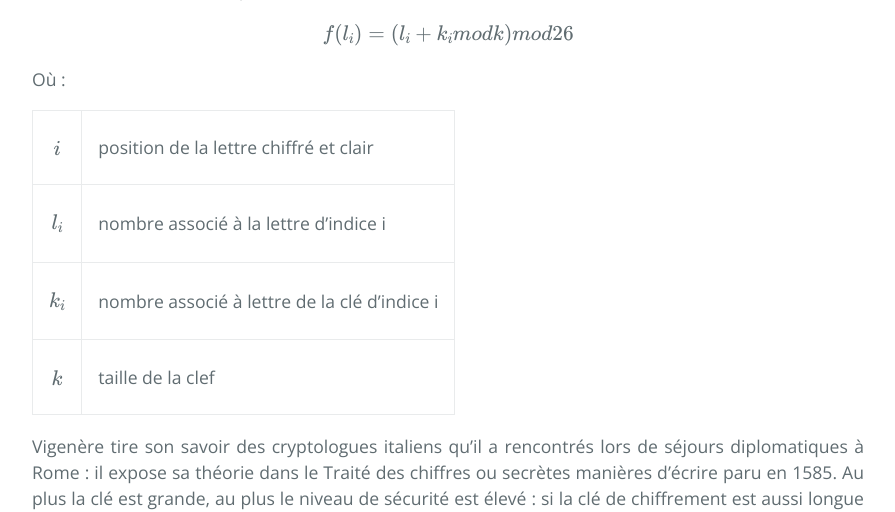
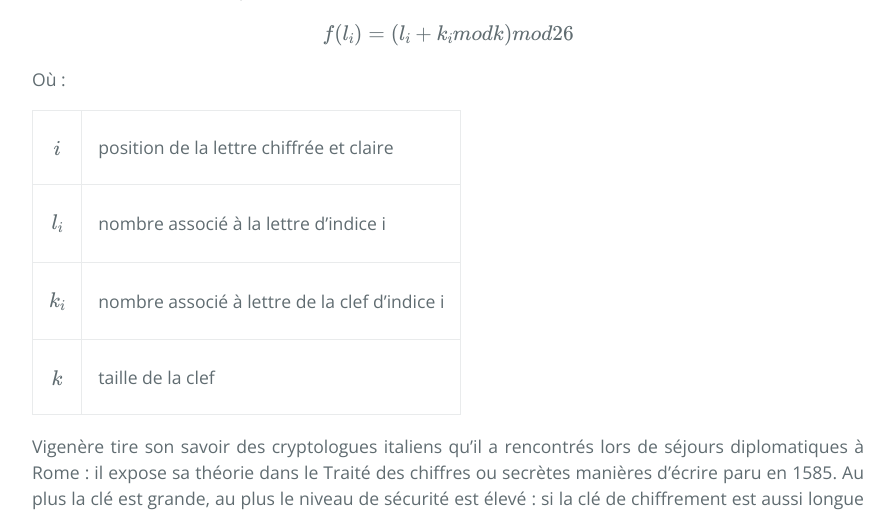
Before and after one commit to SamuelGallay/CryptoTPE, a Jekyll site: the page built from pages/2_TempsModernes/2_vigenere.md, in a window 1280 px wide. Shown: the part 1528-2040 px from the top of the page, without its empty margins (192-1087 px from the left). Built offline with Jekyll 4.4.1, drawn with Linux system fonts in a browser that asks for light colours; our own code applies the rules of GitHub Pages for plain Markdown files; formulas are drawn with MathJax 3.

Commit message:
Vigenere.md

```diff
--- a/pages/2_TempsModernes/2_vigenere.md
+++ b/pages/2_TempsModernes/2_vigenere.md
@@ -27,9 +27,9 @@ $$ f(l_{i}) = (l_{i} + k_{i} mod k) mod 26 $$
 
 Où :
 
-| \$$ i $$ | position de la lettre chiffré et clair |
+| \$$ i $$ | position de la lettre chiffrée et claire |
 | \$$ l_{i} $$ | nombre associé à la lettre d'indice i |
-| \$$ k_{i} $$  |  nombre associé à lettre de la clé d’indice i |
+| \$$ k_{i} $$  |  nombre associé à lettre de la clef d’indice i |
 | \$$ k $$ | taille de la clef |
 
 
```
